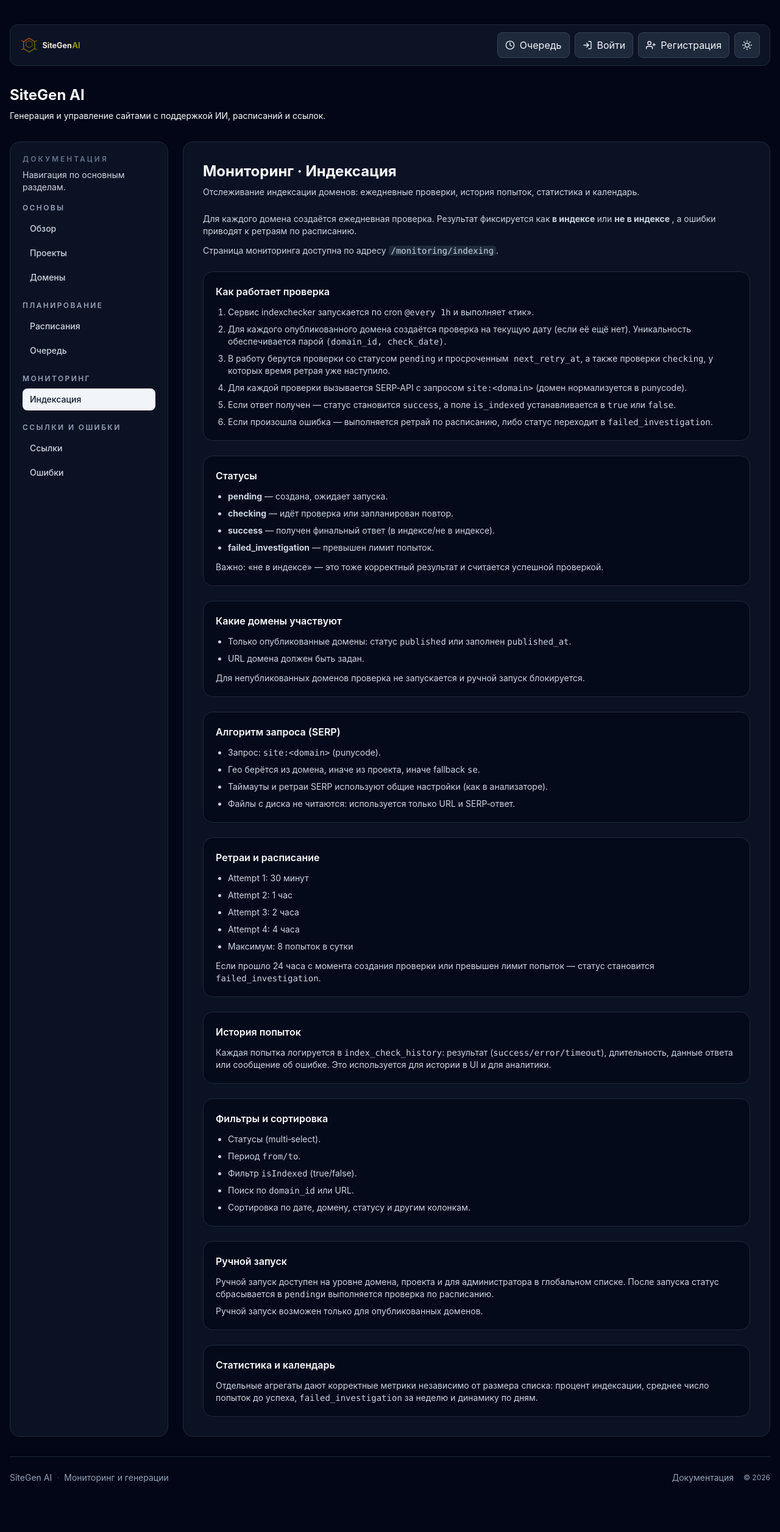
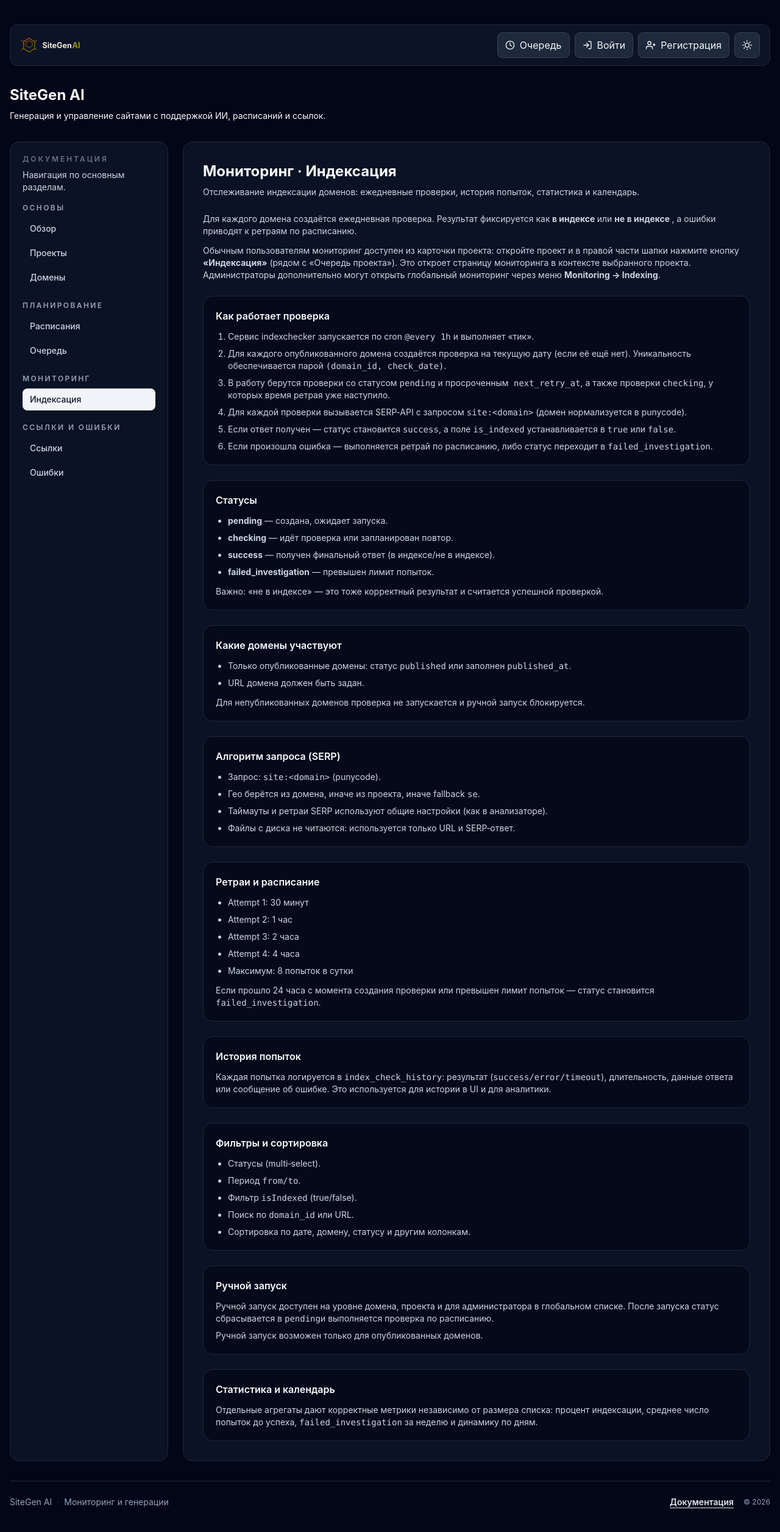
Before and after one commit to suxrob-1124/ai-pbn-saas, a Next.js app in the folder frontend/: page /docs/indexing in a window 1280 px wide. Shown: the whole page at 61% size. Before the commit the page ends 2473 px from the top, so only its background shows below. Built offline with nearby package versions, Linux system fonts and the light colour scheme; no server answers.

Commit message:
style: Обновлены стили ссылки "Документация" в футере.

```diff
--- a/frontend/app/docs/indexing/page.tsx
+++ b/frontend/app/docs/indexing/page.tsx
@@ -23,8 +23,10 @@ export default function DocsIndexingPage() {
           приводят к ретраям по расписанию.
         </p>
         <p>
-          Страница мониторинга доступна по адресу{" "}
-          <code className="rounded bg-slate-100 px-1 dark:bg-slate-800">/monitoring/indexing</code>.
+          Обычным пользователям мониторинг доступен из карточки проекта: откройте проект и в правой
+          части шапки нажмите кнопку <strong>«Индексация»</strong> (рядом с «Очередь проекта»). Это
+          откроет страницу мониторинга в контексте выбранного проекта. Администраторы дополнительно
+          могут открыть глобальный мониторинг через меню <strong>Monitoring → Indexing</strong>.
         </p>
       </section>
 
--- a/frontend/components/Footer.tsx
+++ b/frontend/components/Footer.tsx
@@ -12,7 +12,10 @@ export function Footer() {
           <span>Мониторинг и генерации</span>
         </div>
         <div className="flex flex-wrap items-center gap-4">
-          <Link href="/docs" className="hover:text-slate-700 dark:hover:text-slate-200">
+          <Link
+            href="/docs"
+            className="font-semibold text-slate-700 underline underline-offset-4 hover:text-slate-900 dark:text-slate-200 dark:hover:text-white focus-visible:outline-none focus-visible:ring-2 focus-visible:ring-indigo-500"
+          >
             Документация
           </Link>
           <span className="text-xs">© 2026</span>
```
